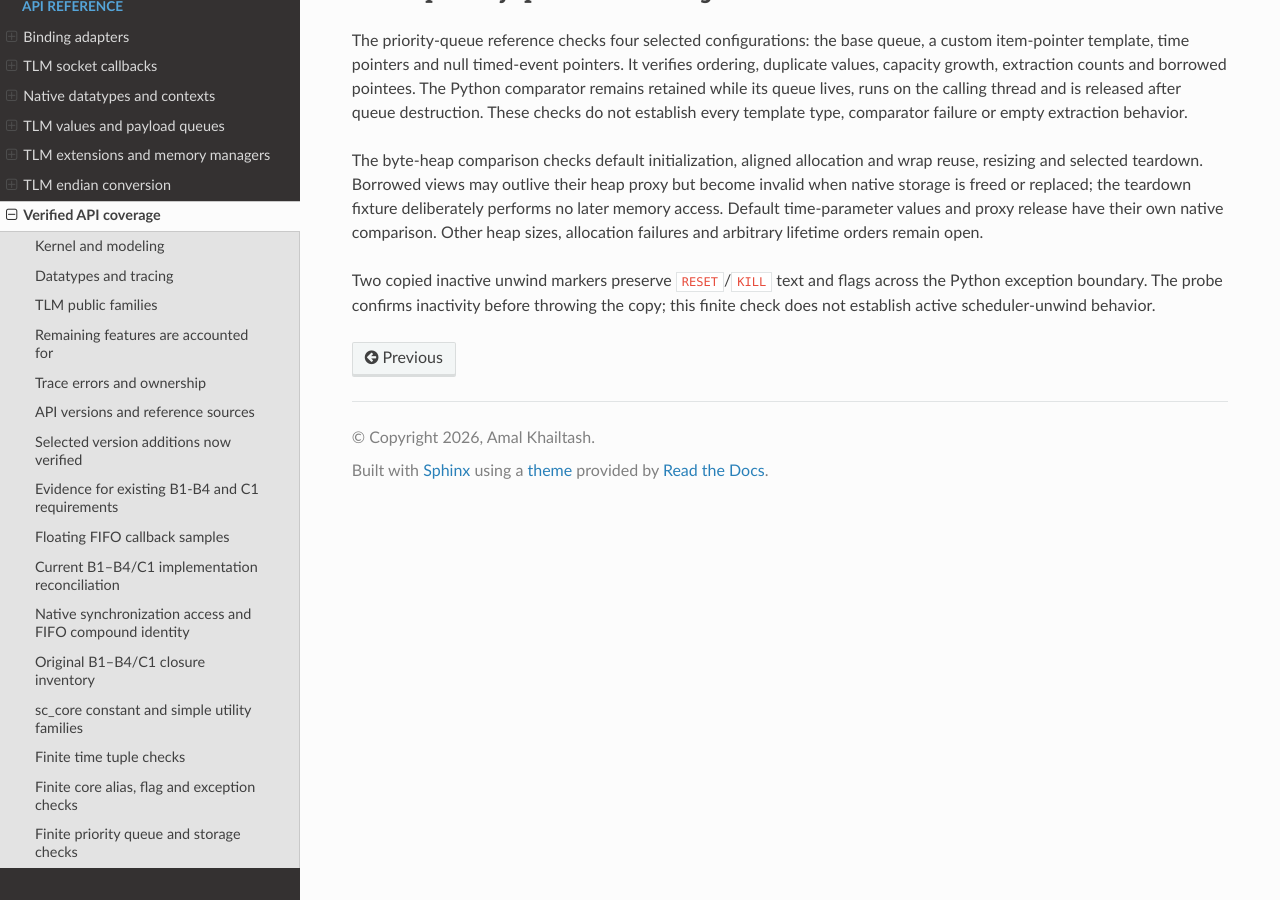
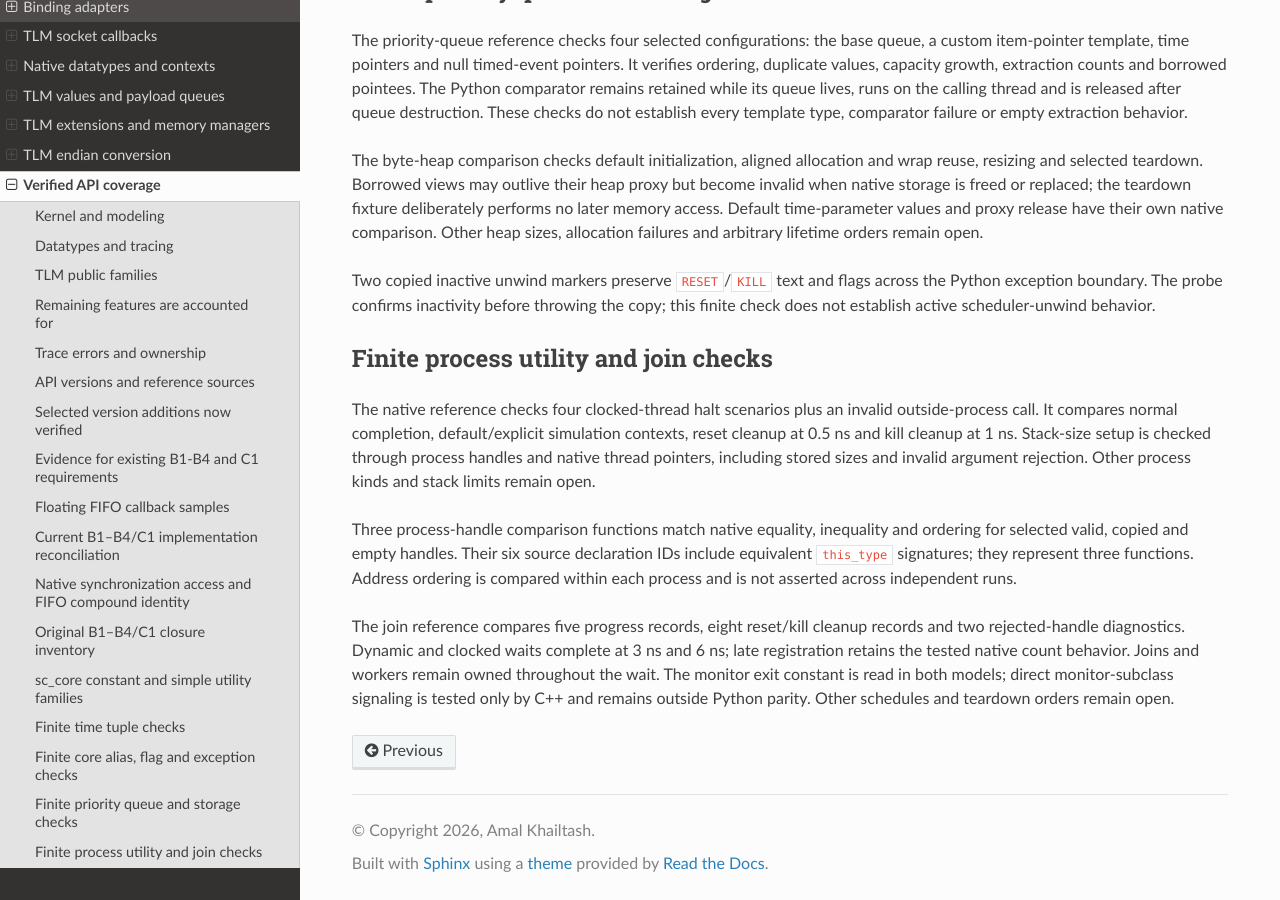
Before and after one commit to amal-khailtash/pysystemc, a Sphinx documentation site: the page built from docs/api/coverage.rst, in a window 1280 px wide and 900 px high, scrolled down 11383 px. Built offline with Sphinx 7.4.7 and the Read the Docs theme 3.1.0, drawn with Linux system fonts in a browser that asks for light colours.

Commit message:
docs: record finite process utility and join checks

```diff
--- a/docs/api/coverage.rst
+++ b/docs/api/coverage.rst
@@ -688,3 +688,27 @@ Two copied inactive unwind markers preserve ``RESET``/``KILL`` text and flags
 across the Python exception boundary. The probe confirms inactivity before
 throwing the copy; this finite check does not establish active scheduler-unwind
 behavior.
+
+Finite process utility and join checks
+--------------------------------------
+
+The native reference checks four clocked-thread halt scenarios plus an invalid
+outside-process call. It compares normal completion, default/explicit simulation
+contexts, reset cleanup at 0.5 ns and kill cleanup at 1 ns. Stack-size setup is
+checked through process handles and native thread pointers, including stored
+sizes and invalid argument rejection. Other process kinds and stack limits
+remain open.
+
+Three process-handle comparison functions match native equality, inequality and
+ordering for selected valid, copied and empty handles. Their six source
+declaration IDs include equivalent ``this_type`` signatures; they represent
+three functions. Address ordering is compared within each process and is not
+asserted across independent runs.
+
+The join reference compares five progress records, eight reset/kill cleanup
+records and two rejected-handle diagnostics. Dynamic and clocked waits complete
+at 3 ns and 6 ns; late registration retains the tested native count behavior.
+Joins and workers remain owned throughout the wait. The monitor exit constant
+is read in both models; direct monitor-subclass signaling is tested only by C++
+and remains outside Python parity. Other schedules and teardown orders remain
+open.
```
Also changed, not shown: CHANGELOG.md (+3 -0 lines).
